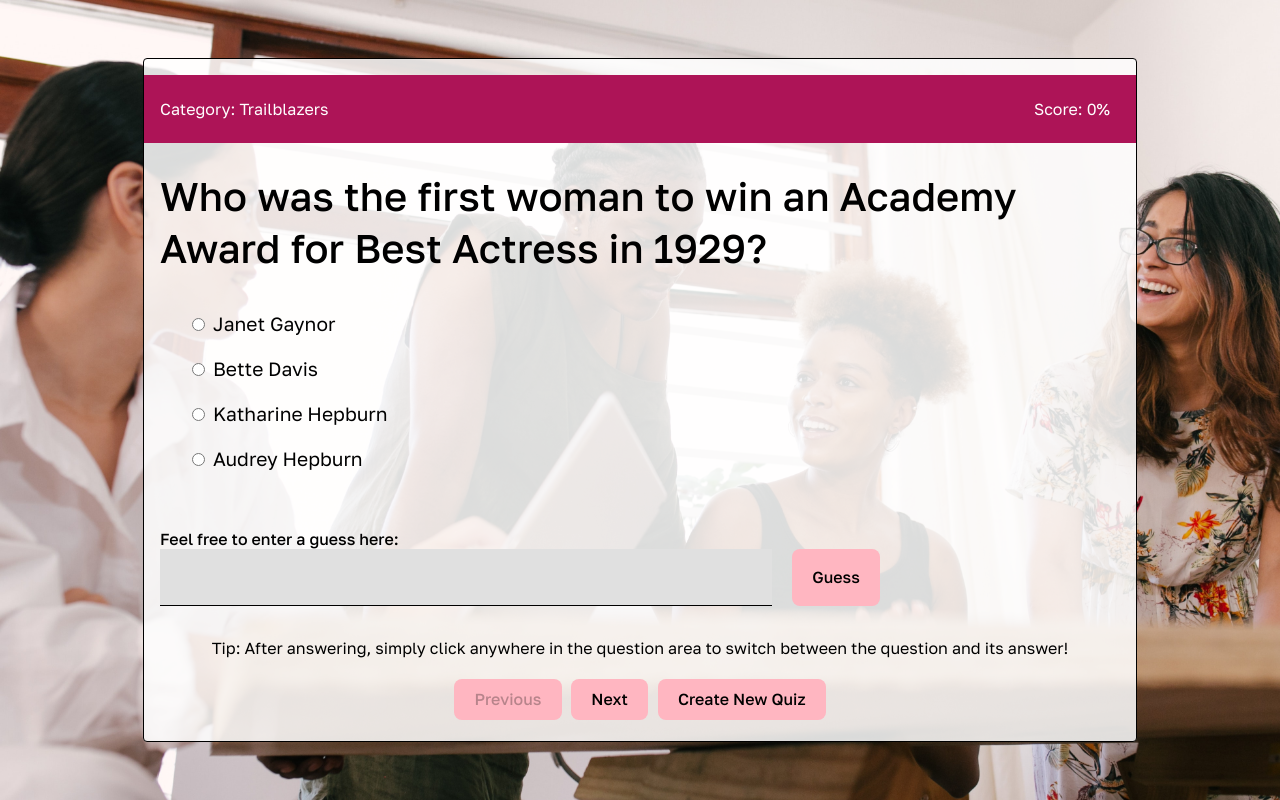
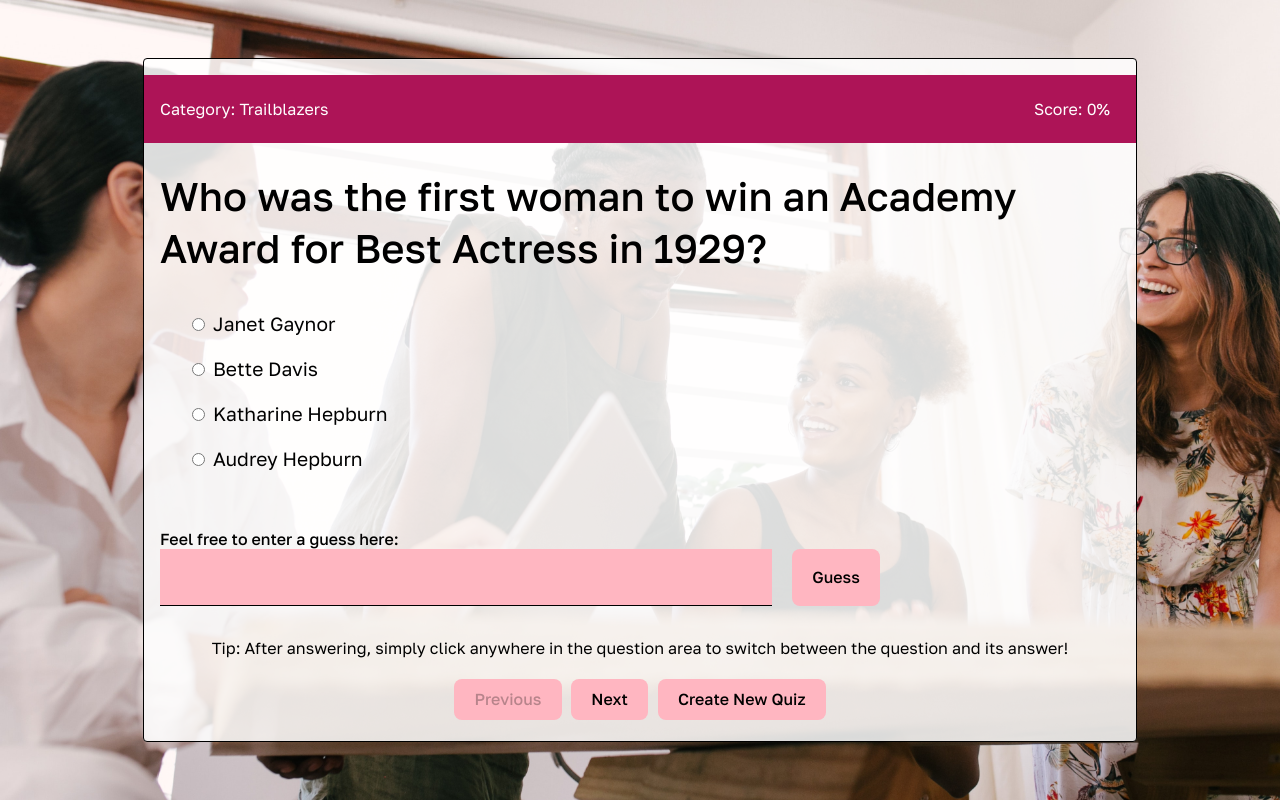
Before and after one commit to maryamkhan14/womens-history-month-quiz, a React (Vite) app: page / in a window 1280 px wide. Both pictures are taken after a click on the button "Let's go!". Built offline with nearby package versions, Linux system fonts and the light colour scheme.

Commit message:
Added functionality to check user guess

```diff
--- a/src/App.css
+++ b/src/App.css
@@ -180,18 +180,38 @@
   align-items: center;
   width: 100%;
 }
+
 .quiz-guess label {
   text-align: left;
   margin-right: 1.5em;
   font-weight: 500;
 }
+
 .quiz-guess .input-area {
   display: flex;
   width: 75%;
 }
-.quiz-guess .input-area > input {
+
+.input-area > input {
   margin-right: 1.5em;
   width: 100%;
   height: 50%;
+  background-color: lightpink;
+}
+
+.input-area .correct-guess {
+  border: 3px solid lightgreen;
+}
+
+.input-area .incorrect-guess {
+  border: 3px solid red;
+}
+
+.quiz-guess.answered > .input-area > input,
+button {
   background-color: #e0e0e0;
 }
+
+.quiz-guess.answered > label {
+  color: #e0e0e0;
+}
--- a/src/components/QuizCard.jsx
+++ b/src/components/QuizCard.jsx
@@ -58,7 +58,10 @@ const QuizCard = ({ card }) => {
         ))}
       </form>
 
-      <QuizGuessInput card={card} />
+      <QuizGuessInput
+        correctAnswer={card.correctOption.text}
+        answered={answered}
+      />
     </div>
   );
 };
--- a/src/components/QuizGuessInput.jsx
+++ b/src/components/QuizGuessInput.jsx
@@ -1,13 +1,35 @@
 import React from "react";
-import { useContext } from "react";
+import { useState } from "react";
+const QuizGuessInput = ({ correctAnswer, answered }) => {
+  const [guess, setGuess] = useState("");
+  const [guessedCorrectly, setGuessedCorrectly] = useState(null);
+  const checkGuess = () => {
+    if (guess.toLowerCase() === correctAnswer.toLowerCase()) {
+      setGuessedCorrectly(true);
+    } else {
+      setGuessedCorrectly(false);
+    }
+  };
 
-const QuizGuessInput = (card) => {
+  const handleGuessSubmit = () => checkGuess();
   return (
-    <div className="quiz-guess">
+    <div className={`quiz-guess ${answered && "answered"}`}>
       <label htmlFor="guess">Feel free to enter a guess here:</label>
-      <div className="quiz-guess-input input-area">
-        <input type="text" id="guess" name="guess"></input>
-        <button type="submit">Guess</button>
+      <div className="input-area">
+        <input
+          type="text"
+          id="guess"
+          name="guess"
+          value={guess}
+          className={`${guessedCorrectly && "correct-guess"} ${
+            guessedCorrectly === false && "incorrect-guess"
+          }`}
+          disabled={answered}
+          onChange={(e) => setGuess(e.target.value)}
+        ></input>
+        <button type="submit" onClick={handleGuessSubmit} disabled={answered}>
+          Guess
+        </button>
       </div>
     </div>
   );
```
